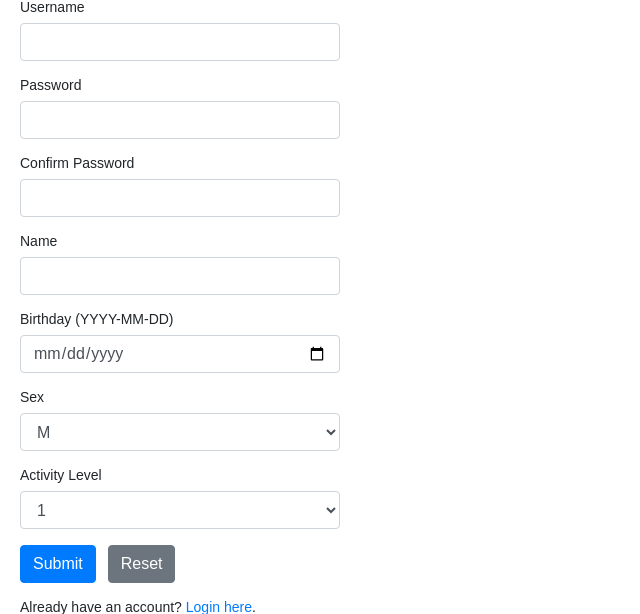
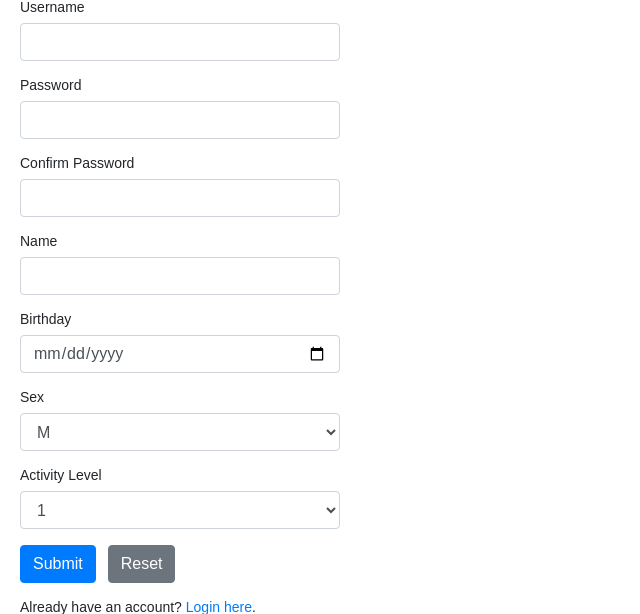
Before and after one commit to aczoo/db, a PHP site: page /views/signup.php in a window 1280 px wide. Shown: the part 99-713 px from the top of the page, without its empty margins (0-640 px from the left). Run offline with PHP 8.4, Linux system fonts and the light colour scheme; data that the repository does not hold is empty.

Commit message:
fixed label for birthday

```diff
--- a/web/views/signup.php
+++ b/web/views/signup.php
@@ -184,7 +184,7 @@ if($_SERVER["REQUEST_METHOD"] == "POST"){
                 <span class="invalid-feedback"><?php echo $name_err; ?></span>
             </div>
             <div class="form-group">
-                <label>Birthday (YYYY-MM-DD)</label>
+                <label>Birthday</label>
                 <input type="date" name="birthday" class="form-control <?php echo (!empty($birthday_err)) ? 'is-invalid' : ''; ?>" value="<?php echo $birthday; ?>" required>
                 <span class="invalid-feedback"><?php echo $birthday_err; ?></span>
             </div>
```
